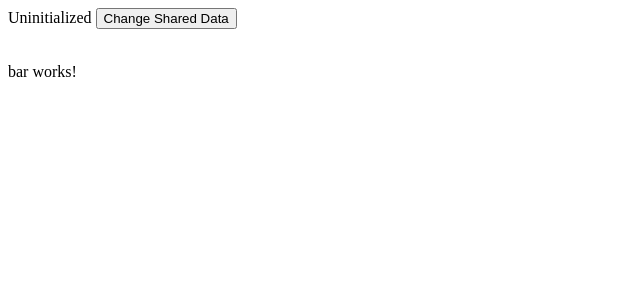
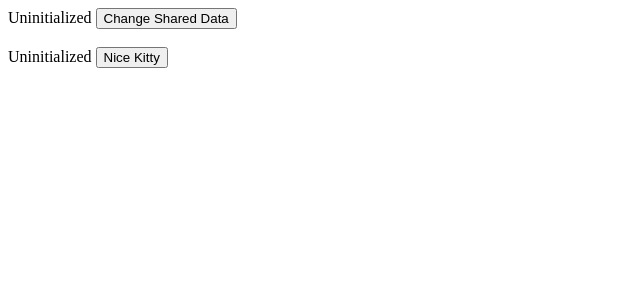
Before and after one commit to 2019-fall-jsf-th/foo-bar, an Angular app: page / in a window 1280 px wide. Shown: the top 300 px of the page, without its empty margins (0-640 px from the left). Built offline with nearby package versions, Linux system fonts and the light colour scheme.

Commit message:
Got bar component working...

```diff
--- a/src/app/bar/bar.component.html
+++ b/src/app/bar/bar.component.html
@@ -1 +1 @@
-<p>bar works!</p>
+{{ kitten }} <button (click)='badKitty()'>Nice Kitty</button>
--- a/src/app/bar/bar.component.ts
+++ b/src/app/bar/bar.component.ts
@@ -1,4 +1,5 @@
 import { Component, OnInit } from '@angular/core';
+import { SharedDataService } from '../shared-data.service';
 
 @Component({
   selector: 'app-bar',
@@ -7,9 +8,21 @@ import { Component, OnInit } from '@angular/core';
 })
 export class BarComponent implements OnInit {
 
-  constructor() { }
+  bigCat: SharedDataService;
+
+  constructor(cat: SharedDataService) {
+    this.bigCat = cat;
+  }
 
   ngOnInit() {
   }
 
+  get kitten() {
+    return this.bigCat.data;
+  }
+
+  badKitty() {
+    this.bigCat.data = 'Meow';
+  }
+
 }
```
